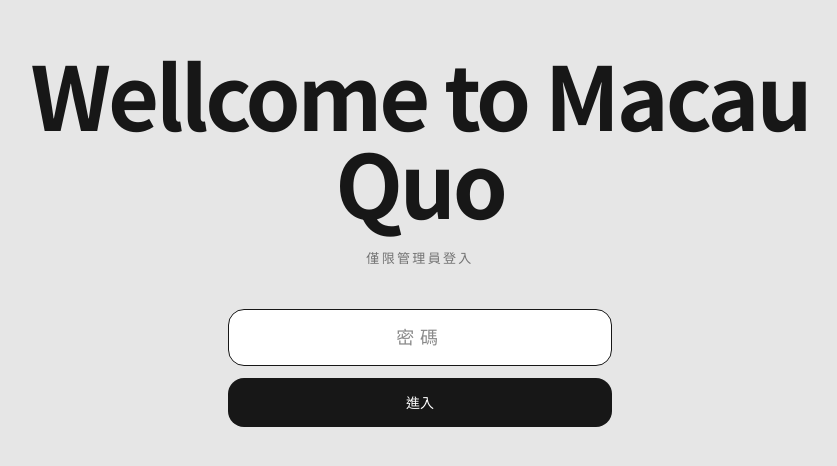
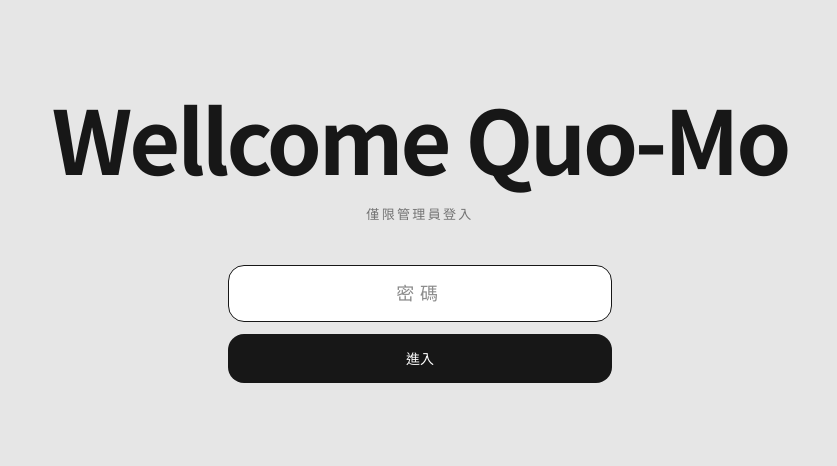
Before and after one commit to artzdesignmo/quo-mo, a React (Vite) app: page / in a window 1280 px wide. Shown: the part 162-628 px from the top of the page, without its empty margins (220-1057 px from the left). Built offline with nearby package versions, Linux system fonts and the light colour scheme; a web font is replaced by a local one.

Commit message:
Quo-Mo branding: gate title -> Wellcome Quo-Mo

```diff
--- a/src/components/docs/Gate.tsx
+++ b/src/components/docs/Gate.tsx
@@ -29,7 +29,7 @@ export default function Gate({ onUnlock }: Props) {
   return (
     <div className="min-h-screen bg-[#e6e6e6] text-neutral-900 flex flex-col items-center justify-center px-6">
       <h1 className="quo-mark text-center text-[42px] sm:text-[64px] md:text-[88px] text-neutral-900 max-w-[16ch]">
-        Wellcome to Macau Quo
+        Wellcome Quo-Mo
       </h1>
       <p className="mt-6 text-[13px] tracking-[0.18em] uppercase text-neutral-500">
         僅限管理員登入
```
